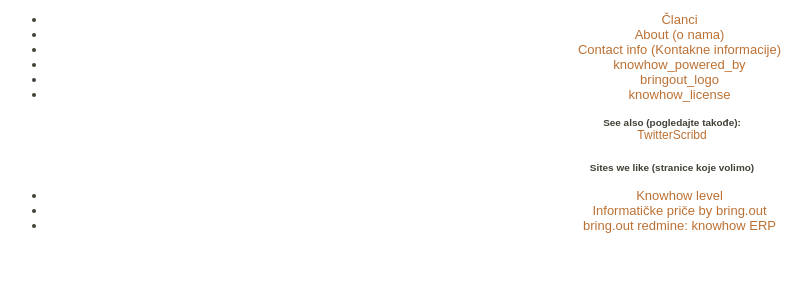
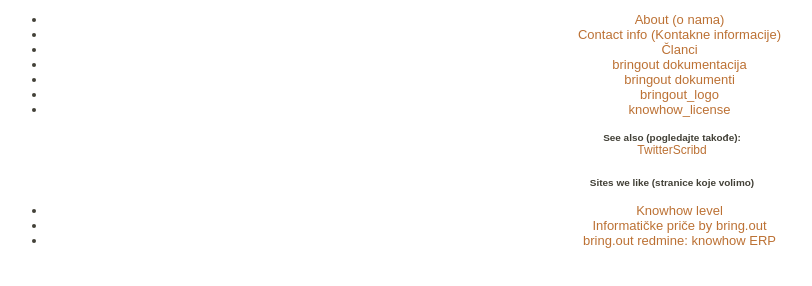
Before and after one commit to bringout/bringout.github.io, a plain HTML site: page index.html in a window 1280 px wide. Shown: the part 108-394 px from the top of the page, without its empty margins (18-830 px from the left). Drawn offline with Linux system fonts and the light colour scheme.

Commit message:
bringout dokumentacija

```diff
--- a/index.html
+++ b/index.html
@@ -24,12 +24,12 @@
               <ul class="navigation">
 
 
+                  <li><a href="pages/about-o-nama.html" class="">About (o nama)</a></li>
+                  <li><a href="pages/contact-info-kontaktne-informacije.html" class="current">Contact info (Kontakne informacije)</a></li>
                   <li><a href="clanci.html" class="">Članci</a></li>
 
-                  <li><a href="pages/about-o-nama.html" class="">About (o nama)</a></li>
-                  <li><a href="pages/contact-info-kontaktne-informacije.html" class="current">Contact info (Kontakne informacije)</a></li>
 
-                  <li><a href="pages/knowhowpoweredby.html" class="">knowhow_powered_by</a></li>
+		  <li><a href="bringout-dokumenti.html" class="">bringout dokumentacija</a></li><li><a href="bringout-dokumenti.html" class="">bringout dokumenti</a></li>
                   <li><a href="/pages/bringoutlogo.html" class="">bringout_logo</a></li>
                   <li><a href="/pages/knowhowlicense.html" class="">knowhow_license</a></li>
               </ul>
```
